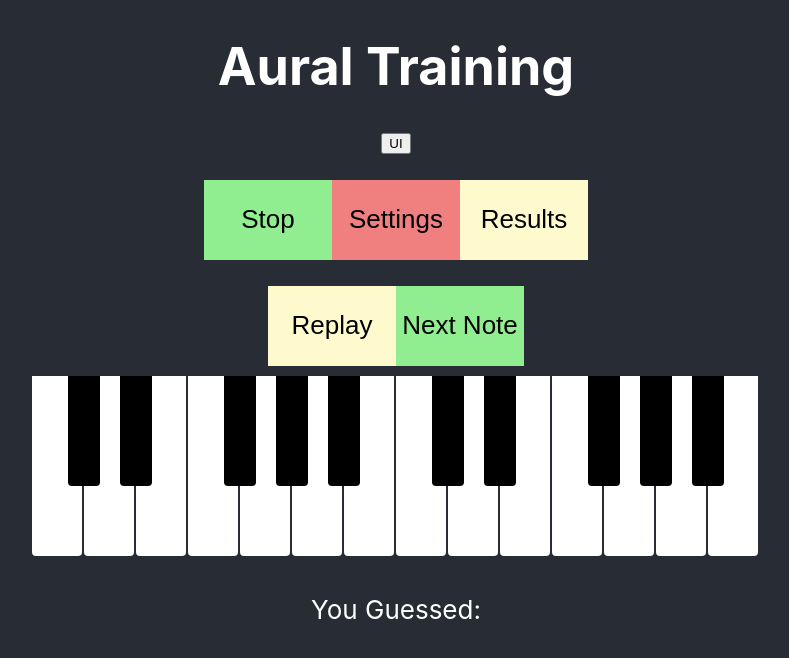
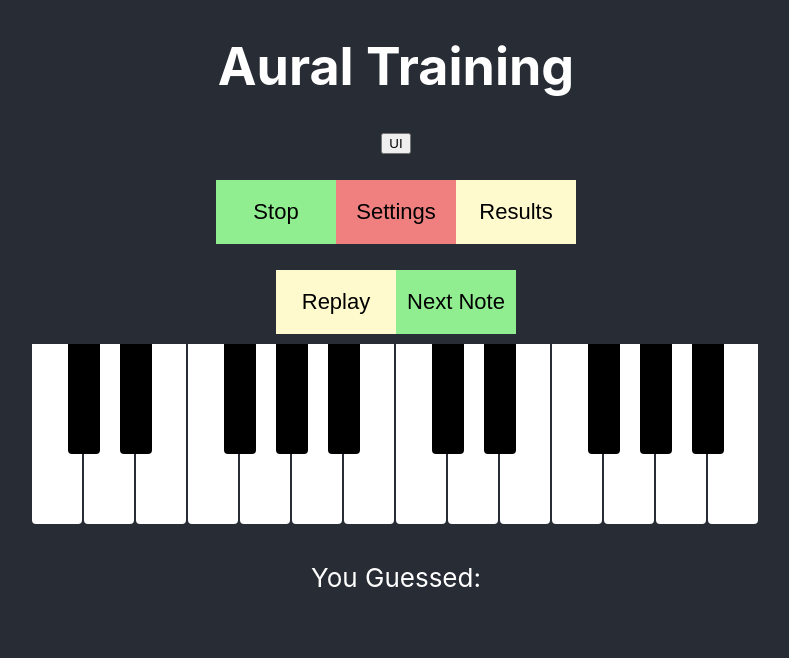
Before and after one commit to OU-HCI-18/aural-skills, a React (Create React App) app: page /train in a window 1280 px wide. Shown: the top 658 px of the page, without its empty margins (244-1033 px from the left). Built offline with nearby package versions, Linux system fonts and the light colour scheme.

Commit message:
added support for playing sequences at a time, instead of just one note

```diff
--- a/src/App.css
+++ b/src/App.css
@@ -18,12 +18,13 @@
 }
 
 .App-button {
-  height: 10vmin;
-  width: 10vw;
-  min-width: 100px;
+  height: 8vmin;
+  width: 8vw;
+  min-width: 120px;
   justify-content: center;
-  font-size: calc(10px + 2vmin);
+  font-size: calc(14px + 1vmin);
   border: black;
+  white-space: nowrap;
 }
 
 .Results-table {
--- a/src/App.js
+++ b/src/App.js
@@ -99,7 +99,7 @@ function PlayView (props) {
           if (toneGen === null) {
             toneGen = new ToneGen()
           }
-          toneGen.play_note_button(note);
+          toneGen.play_note(note);
           setNote(note)}
         }
       />
@@ -111,6 +111,7 @@ function PlayView (props) {
 }
 
 function TrainView (props) {
+  const [notes, setNotes] = useState('');
   const [guess, setGuess] = useState('');
   const [result, setResult] = useState(null);
   // const toneGen = new ToneGen();
@@ -133,7 +134,7 @@ function TrainView (props) {
               <button className="App-button colorYellow"
                   onClick={(e) => {
                     if (toneGen !== null) {
-                      toneGen.play_note(trainData.note_stack[0])
+                      toneGen.play_notes(notes)
                     }
                   }}>
                 Replay
@@ -146,9 +147,10 @@ function TrainView (props) {
                   if (toneGen === null) {
                     toneGen = new ToneGen()
                   }
-                  var note = toneGen.play_rand_note()
-                  console.log(note)
-                  trainData.addNote(note);
+                  var note_arr = toneGen.play_rand_seq()
+                  setNotes(note_arr);
+                  console.log(note_arr)
+                  trainData.addNoteArr(note_arr);
                 }}>
               Next Note
             </button>
--- a/src/ToneGenerator.js
+++ b/src/ToneGenerator.js
@@ -1,7 +1,14 @@
-import { Synth, Sequence } from 'tone';
+import Tone from 'tone';
 
-var note_arr = ['C4', 'C#4', 'D4', 'Eb4','E4','F4', 'F#4','G4', 'Ab4', 'A4', 'Bb4', 'B4',
+const note_arr = ['C4', 'C#4', 'D4', 'Eb4','E4','F4', 'F#4','G4', 'Ab4', 'A4', 'Bb4', 'B4',
                 'C5', 'C#5', 'D5', 'Eb5','E5','F5', 'F#5','G5', 'Ab5', 'A5', 'Bb5', 'B5'];
+
+var settings = {
+  range: 2,
+  duration: '4n',
+  num: 2,
+  gap: 1
+}
 
 /*
 This is a stateless, non-rendering tone generate. It does one thing: plays notes
@@ -9,7 +16,7 @@ This is a stateless, non-rendering tone generate. It does one thing: plays notes
 class ToneGen {
 
   constructor() {
-    this.synth = new Synth().toMaster();
+    this.synth = new Tone.Synth().toMaster();
 
     this.random_note = this.random_note.bind(this);
     this.play_note = this.play_note.bind(this);
@@ -17,27 +24,48 @@ class ToneGen {
   }
 
   random_note() {
-    return note_arr[Math.floor(Math.random() * note_arr.length)];
+    if (settings.range === 2) {
+      return note_arr[Math.floor(Math.random() * note_arr.length)];
+    }
+    else {
+      return note_arr[Math.floor(Math.random() * note_arr.length / 2)];
+    }
   }
 
   play_note(note) {
     //play the note for the duration of an quarter note
-    this.synth.triggerAttackRelease(note, '4n');
+    this.synth.triggerAttackRelease(note, settings.duration);
+  }
+
+  play_notes(note_arr) {
+    var time = 0.25
+    for (let i = 0; i < note_arr.length; ++i) {
+      this.synth.triggerAttackRelease(note_arr[i], settings.duration, "+"+time);
+      time += settings.gap;
+    }
   }
 
   play_rand_note() {
     var note = this.random_note();
     this.play_note(note);
-
     return note;
   }
 
-  play_seq(num_notes) {
-    new Sequence(function(time, note){
-      console.log(note);
-    //straight quater notes
-    }, ["C4", "E4", "G4", "A4"], "4n");
+  triggerSynth(time) {
+    //the time is the sample-accurate time of the event
+    this.synth.triggerAttackRelease('C2', '8n', time)
+  }
 
+  play_rand_seq() {
+    var note_arr = []
+    var time = 0.25
+    for (let i = 0; i < settings.num; ++i) {
+      note_arr[i] = this.random_note();
+      console.log(note_arr[i])
+      this.synth.triggerAttackRelease(note_arr[i], settings.duration, "+"+time);
+      time += settings.gap;
+    }
+    return note_arr;
   }
 }
 
--- a/src/train.js
+++ b/src/train.js
@@ -6,7 +6,6 @@ class TrainData {
   guess_stack = [];
   result_stack = [];
   start = false;
-  guessed = true;
 
   constructor() {
     this.addGuess  = this.addGuess.bind(this);
@@ -15,18 +14,35 @@ class TrainData {
   }
 
   addNote(note) {
-    if (!this.guessed) {
+    while (this.guess_stack.length !== this.note_stack.length) {
       this.guess_stack.unshift('-');
     }
     this.note_stack.unshift(note);
-    this.guessed = false;
+  }
+
+  addNoteArr(note_arr) {
+    while (this.guess_stack.length !== this.note_stack.length) {
+      this.guess_stack.unshift('-');
+    }
+    for (var i in note_arr) {
+      console.log("note: " + note_arr[i]);
+      this.note_stack.unshift(note_arr[i]);
+    }
   }
 
   addGuess(note) {
-    if (!this.guessed) {
-      this.guessed = true;
+    if (this.guess_stack.length !== this.note_stack.length) {
+      console.log("guess: " + note + " : " + this.note_stack.length - this.guess_stack.length)
+      console.log(this.note_stack)
       this.guess_stack.unshift(note)
-      this.result_stack.unshift(note === this.note_stack[0]);
+      this.result_stack.unshift(
+        // note the weird index- this is because we're working with a stack, and we may have
+        // added PAST the note we're comparing to, so we need to look at an index in the note stack
+        note === this.note_stack[this.note_stack.length - this.guess_stack.length]
+      );
+    }
+    else {
+      console.log("wrong length");
     }
     return (this.result_stack[0]);
   }
```
